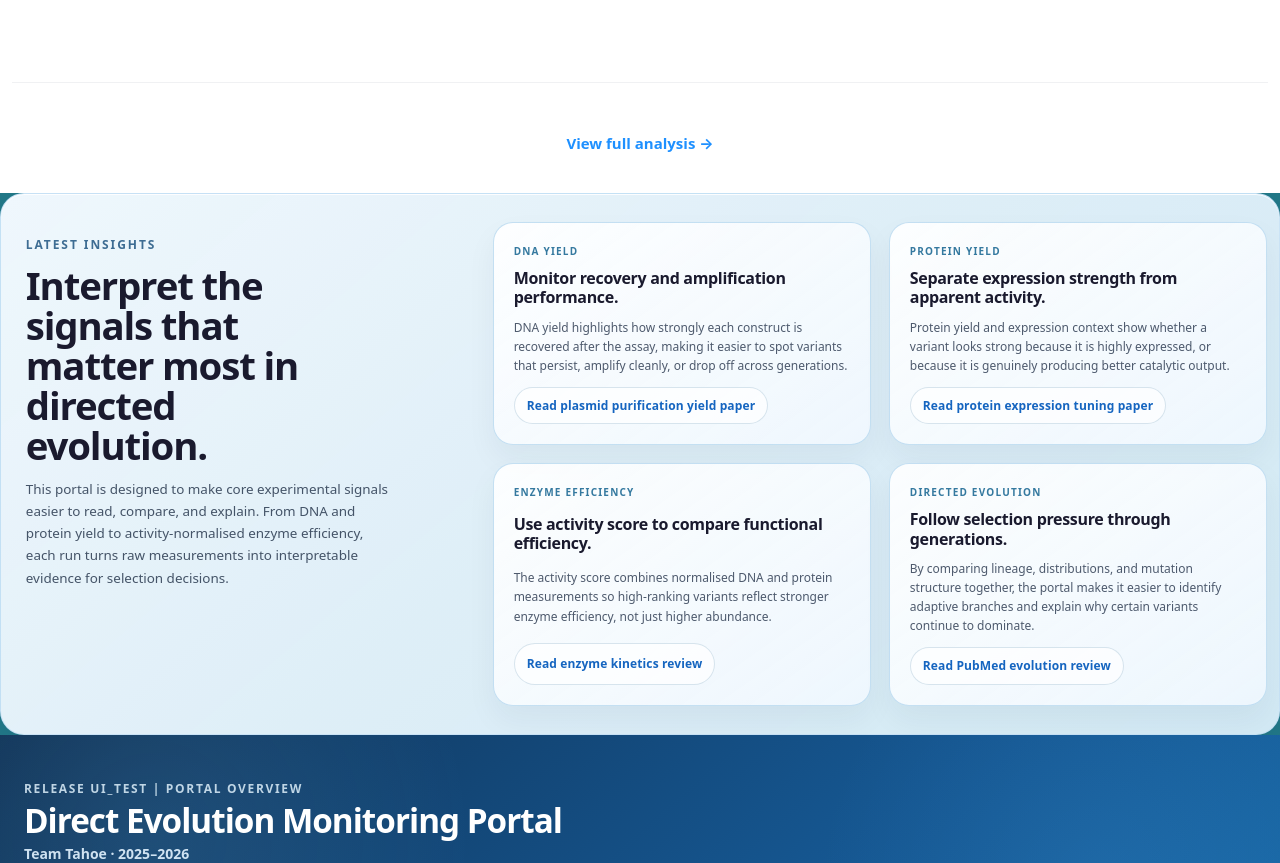
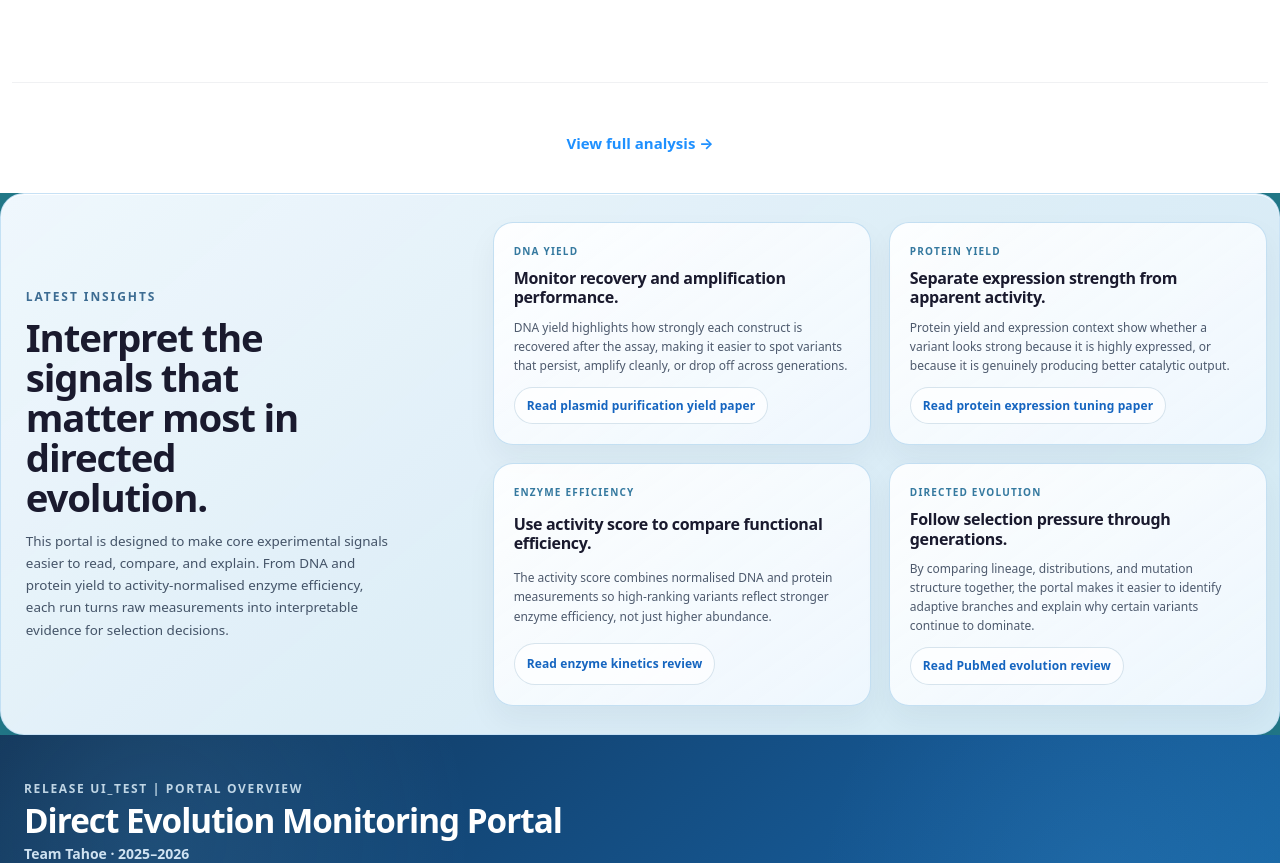
Before and after one commit to ccharles22/Tahoe-Project-2026, a Flask app: page /auth/homepage in a window 1280 px wide. Shown: the part 4027-4890 px from the top of the page. Run offline with Flask 3, Linux system fonts and the light colour scheme; parts of the project's set-up code (start-up, migrations or seed data) failed here and were passed over; some libraries are stand-ins or nearby versions; some web fonts are replaced.

Commit message:
Center homepage insights intro

```diff
--- a/app/static/css/homepage.css
+++ b/app/static/css/homepage.css
@@ -1239,7 +1239,7 @@ a:hover { text-decoration: underline; }
 
 .home-insights__intro {
   display: grid;
-  align-content: start;
+  align-content: center;
   gap: 12px;
   padding: clamp(8px, 1vw, 14px);
 }
```
